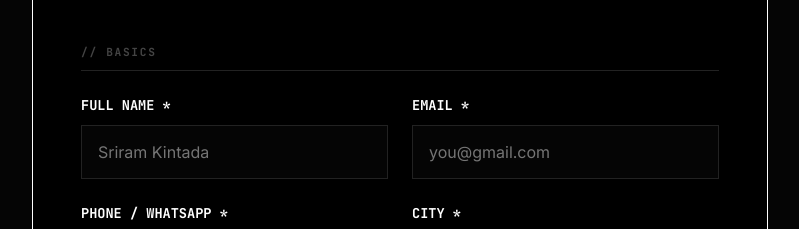
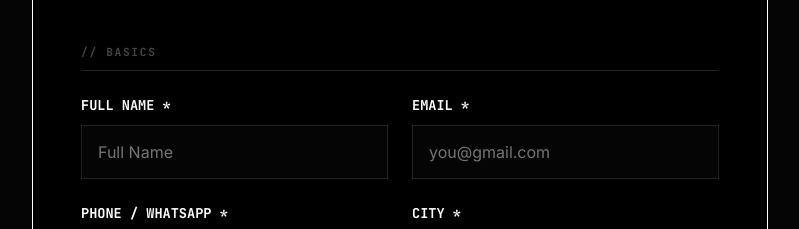
Before and after one commit to SriramKintada/Epoch_Hack, a React (Vite) app: page /apply in a window 1280 px wide. Shown: the part 840-1069 px from the top of the page, without its empty margins (240-1039 px from the left). Built offline with nearby package versions, Linux system fonts and the light colour scheme; no server answers.

Commit message:
fix: remove personal name from placeholder

```diff
--- a/src/components/ApplyForm.tsx
+++ b/src/components/ApplyForm.tsx
@@ -169,7 +169,7 @@ export default function ApplyForm() {
                         <div className="form-row">
                             <div className="form-group">
                                 <label>FULL NAME *</label>
-                                <input type="text" name="name" required placeholder="Sriram Kintada" value={formData.name} onChange={handleChange} />
+                                <input type="text" name="name" required placeholder="Full Name" value={formData.name} onChange={handleChange} />
                             </div>
                             <div className="form-group">
                                 <label>EMAIL *</label>
```
